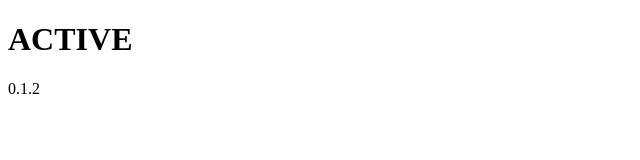
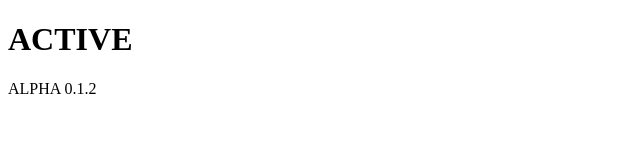
Before and after one commit to syjoosy/AutoListenerOnline, a plain HTML site: page index.html in a window 1280 px wide. Shown: the full height of the page, 0-640 px from the left. Drawn offline with Linux system fonts and the light colour scheme.

Commit message:
Add files via upload

```diff
--- a/index.html
+++ b/index.html
@@ -5,6 +5,7 @@
 </head>
 <body>
 	<h1>ACTIVE</h1>
+	<beta>ALPHA</beta>
 	<version>0.1.2</version>
 </body>
 </html>
```
